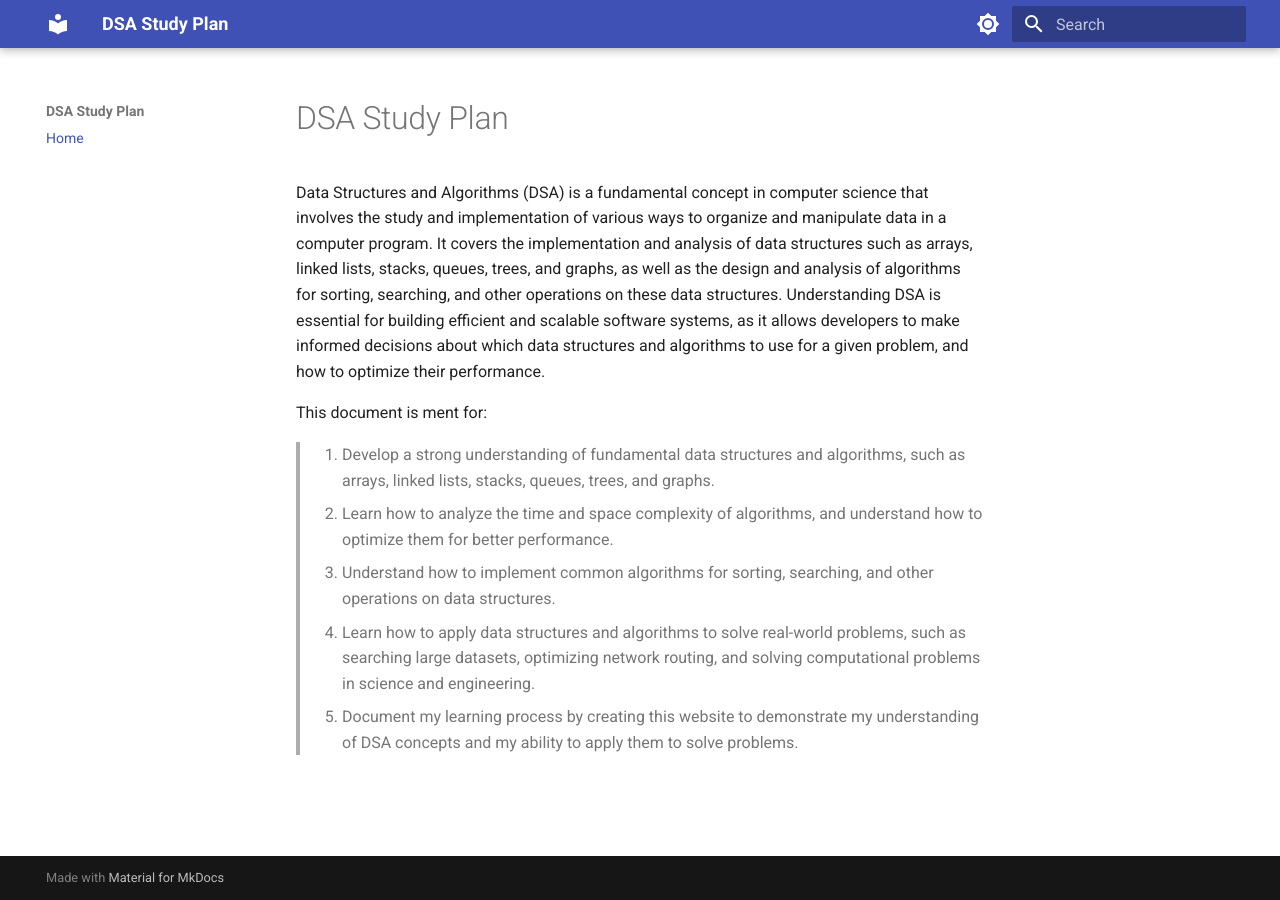
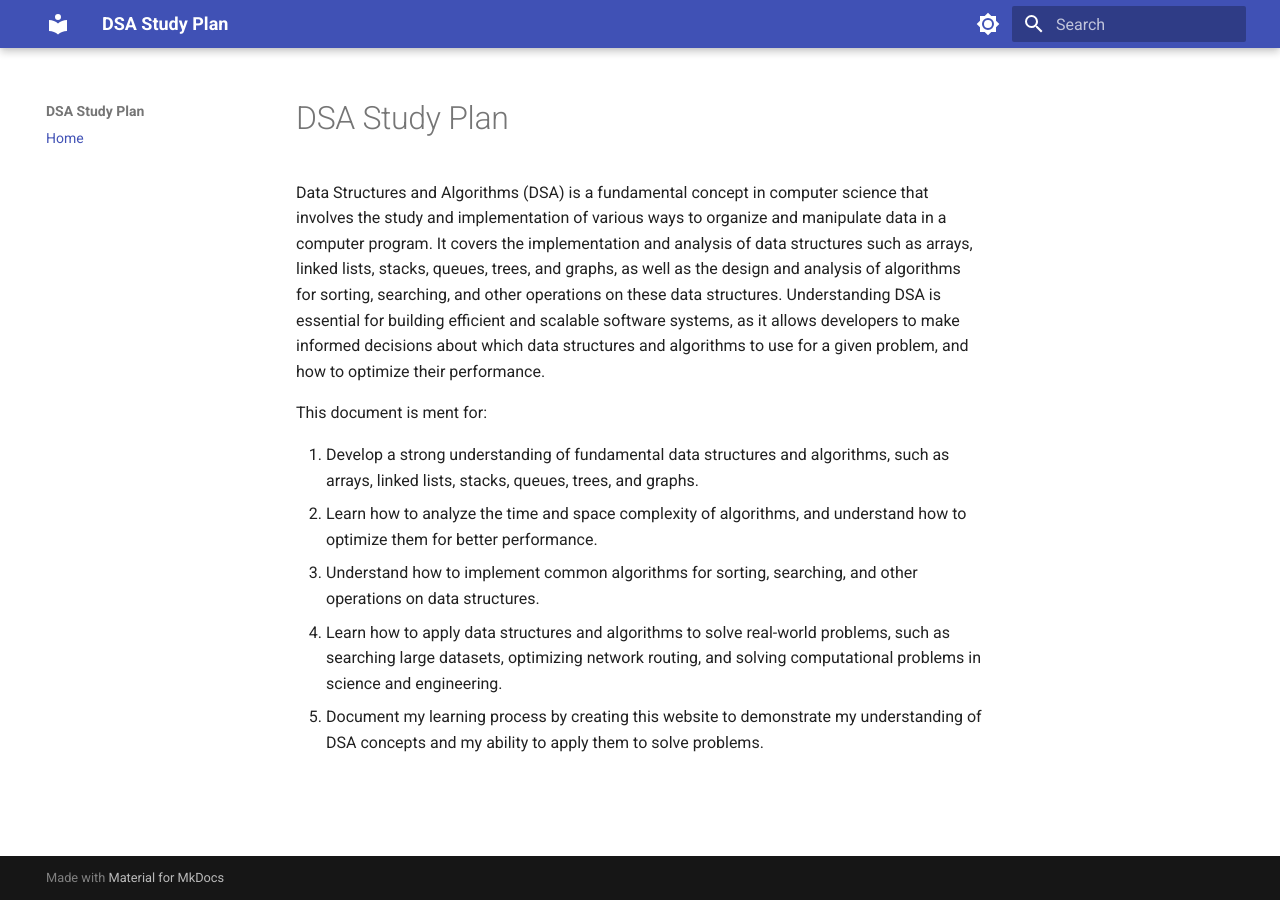
Before and after one commit to yukidaruma905/DSA_Study_Plan, an MkDocs documentation site: the page built from docs/index.md, in a window 1280 px wide. Built offline with MkDocs 1.6.1 and Material for MkDocs 9.7.7, drawn with Linux system fonts in a browser that asks for light colours.

Commit message:
Removes indentation

```diff
--- a/docs/index.md
+++ b/docs/index.md
@@ -13,8 +13,8 @@ for a given problem, and how to optimize their performance.
 
 This document is ment for:
 
-> 1. Develop a strong understanding of fundamental data structures and algorithms, such as arrays, linked lists, stacks, queues, trees, and graphs.
-> 2. Learn how to analyze the time and space complexity of algorithms, and understand how to optimize them for better performance.
-> 3. Understand how to implement common algorithms for sorting, searching, and other operations on data structures.
-> 4. Learn how to apply data structures and algorithms to solve real-world problems, such as searching large datasets, optimizing network routing, and solving computational problems in science and engineering.
-> 5. Document my learning process by creating this website to demonstrate my understanding of DSA concepts and my ability to apply them to solve problems.
+1. Develop a strong understanding of fundamental data structures and algorithms, such as arrays, linked lists, stacks, queues, trees, and graphs.
+2. Learn how to analyze the time and space complexity of algorithms, and understand how to optimize them for better performance.
+3. Understand how to implement common algorithms for sorting, searching, and other operations on data structures.
+4. Learn how to apply data structures and algorithms to solve real-world problems, such as searching large datasets, optimizing network routing, and solving computational problems in science and engineering.
+5. Document my learning process by creating this website to demonstrate my understanding of DSA concepts and my ability to apply them to solve problems.
```
